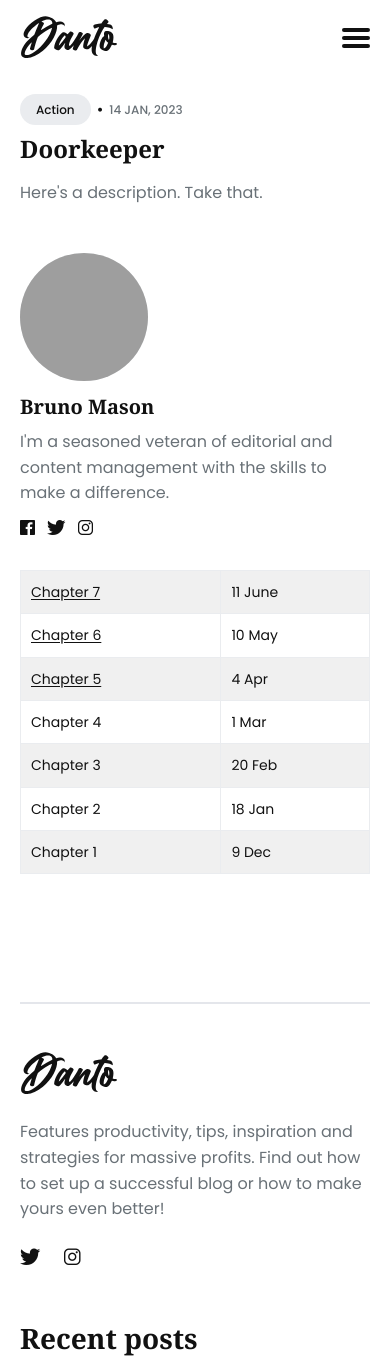
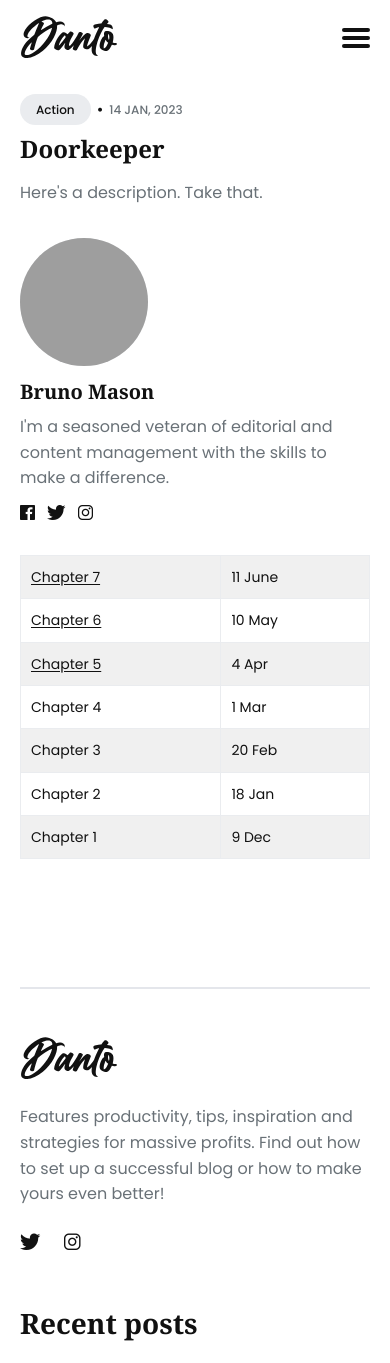
Before and after one commit to komikeros/komikeros.github.io, a Jekyll site: the page built from _posts/2000-01-01-doorkeeper.md, in a window 390 px wide. Shown: the top 1363 px of the page. Built offline with Jekyll 4.4.1, drawn with Linux system fonts in a browser that asks for light colours; grey boxes are pictures that could not be loaded.

Commit message:
Shrink top margin of sidebar to 0 on mobile

```diff
--- a/_sass/3-modules/_sidebar.scss
+++ b/_sass/3-modules/_sidebar.scss
@@ -115,7 +115,7 @@
   }
 
   @media (max-width: $mobile) {
-    margin-top: 15px;
+    margin-top: 0px;
   }
 }
 
```
